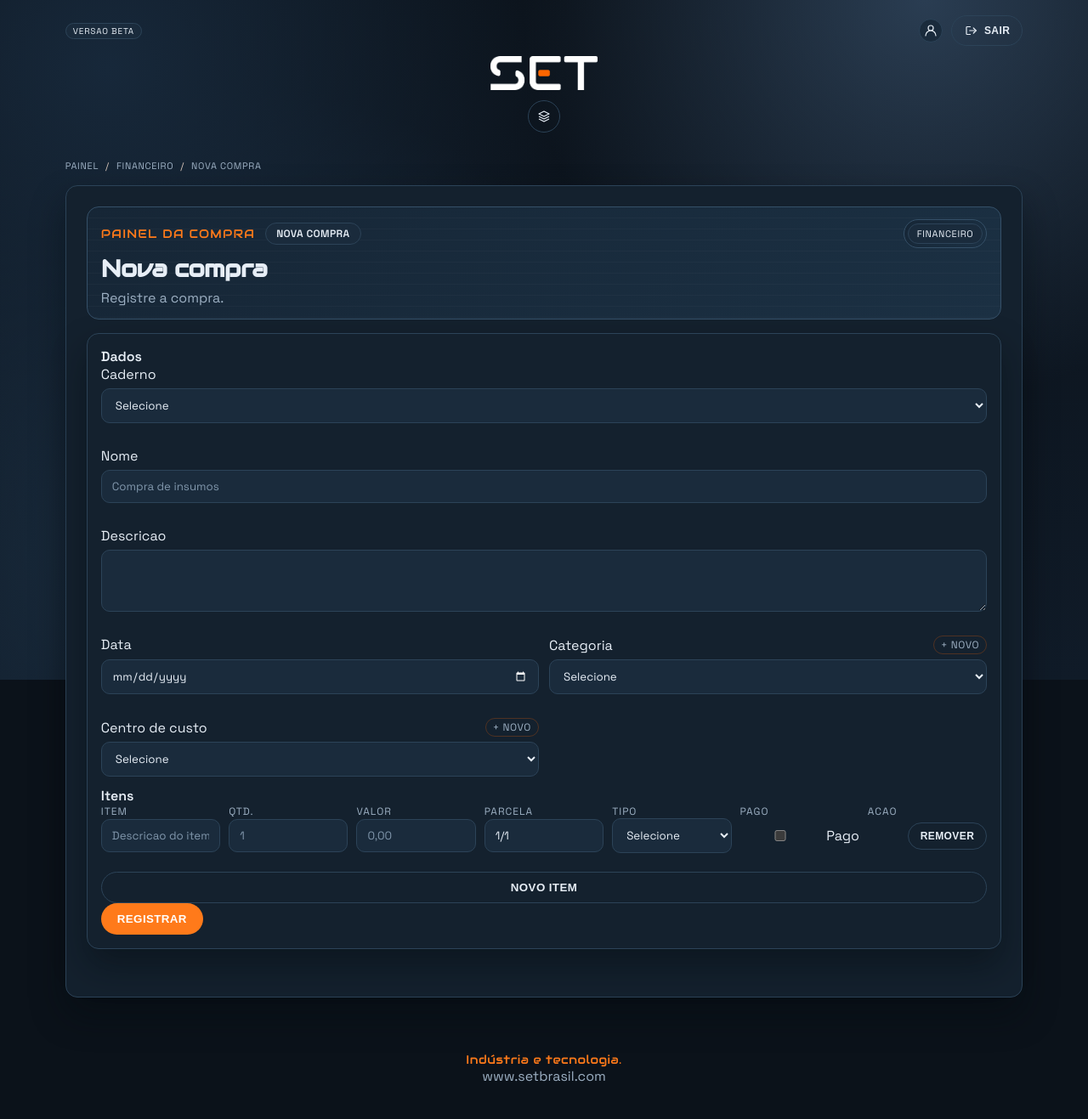
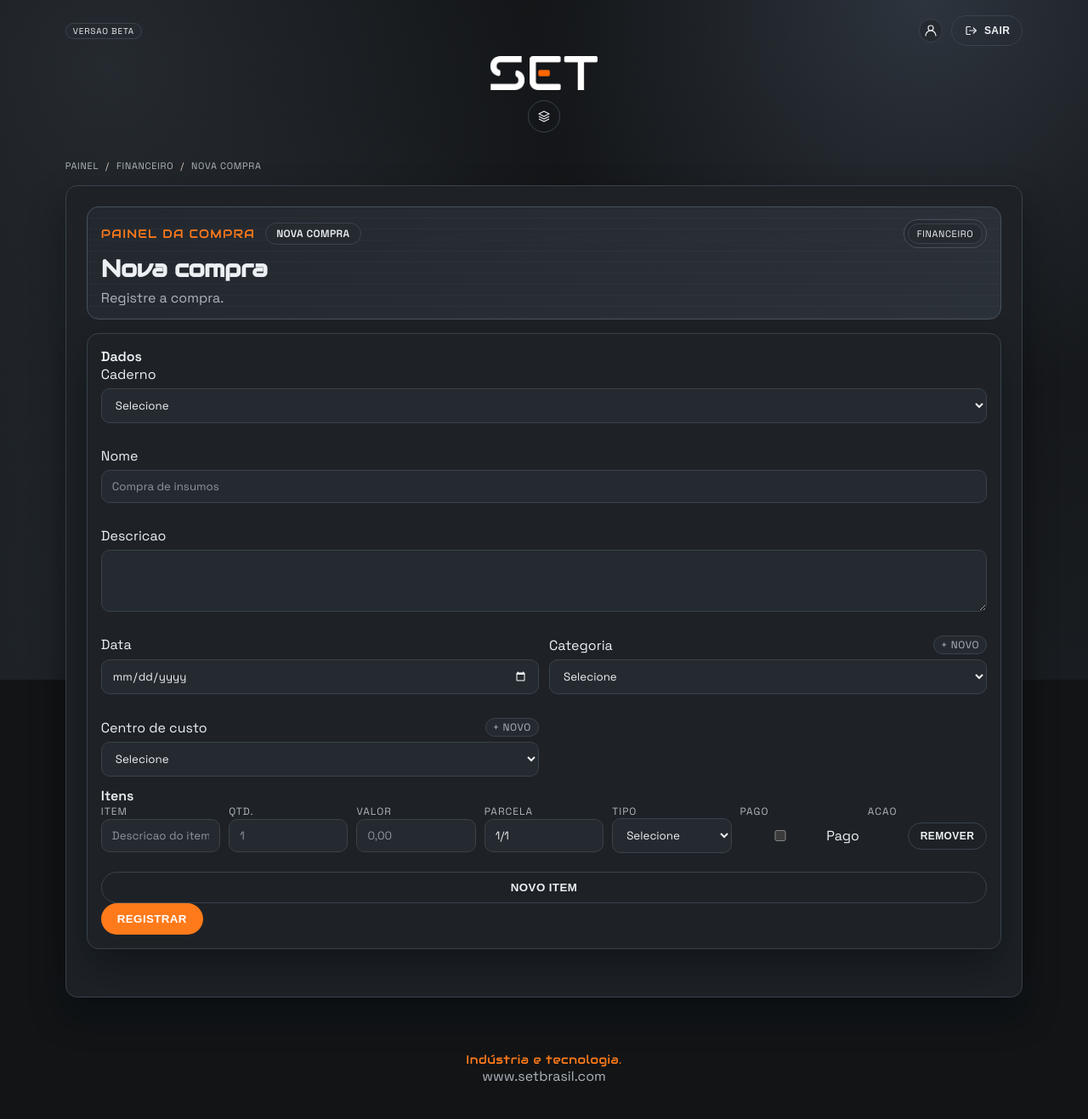
Before and after one commit to tallisonbarros/saas-set, a Django app: page /financeiro/nova/ in a window 1280 px wide. Shown: the whole page at 85% size. Run offline with Django 5.2, Linux system fonts and the light colour scheme; a user stored in the database is signed in; data comes from the database, SQL or seed files in the repository; both versions use the stored data as it was after the commit; data that the repository does not hold is empty.

Commit message:
ModoEscuro1.0

```diff
--- a/core/static/core/styles.css
+++ b/core/static/core/styles.css
@@ -1,16 +1,16 @@
 @import url("https://fonts.googleapis.com/css2?family=Audiowide&family=Space+Grotesk:wght@400;500;600&display=swap");
 
 :root {
-  --bg: #0b121a;
-  --bg-alt: #101b28;
-  --surface: #14212e;
-  --surface-soft: #1a2b3c;
-  --surface-strong: #223649;
-  --text: #e7eef6;
-  --muted: #9db0c3;
+  --bg: #121416;
+  --bg-alt: #191c20;
+  --surface: #1e2227;
+  --surface-soft: #252a30;
+  --surface-strong: #2d333b;
+  --text: #edf0f3;
+  --muted: #aeb5bd;
   --accent: #ff7a1a;
   --accent-soft: rgba(255, 122, 26, 0.18);
-  --border: #2c4358;
+  --border: #3a424c;
   --shadow: 0 20px 40px rgba(5, 10, 16, 0.45);
   --shadow-strong: 0 18px 30px rgba(5, 10, 16, 0.6);
   --radius: 14px;
@@ -32,9 +32,9 @@ body {
 .bg {
   position: fixed;
   inset: 0;
-  background: radial-gradient(circle at 10% 10%, #17283a 0%, transparent 40%),
-    radial-gradient(circle at 85% 0%, #2a3d52 0%, transparent 35%),
-    radial-gradient(circle at 20% 80%, #1b2f42 0%, transparent 45%),
+  background: radial-gradient(circle at 10% 10%, #252a30 0%, transparent 40%),
+    radial-gradient(circle at 85% 0%, #2d343d 0%, transparent 35%),
+    radial-gradient(circle at 20% 80%, #23292f 0%, transparent 45%),
     linear-gradient(180deg, var(--bg) 0%, var(--bg-alt) 100%);
   z-index: -1;
 }
@@ -1673,12 +1673,13 @@ body {
 .inline-pop summary {
   list-style: none;
   cursor: pointer;
-  border: 1px solid rgba(255, 102, 0, 0.25);
+  border: 1px solid var(--border);
   border-radius: 999px;
   padding: 2px 8px;
   font-size: 12px;
   text-transform: uppercase;
   letter-spacing: 0.6px;
+  background: var(--surface-soft);
   color: var(--muted);
 }
 
@@ -4085,7 +4088,7 @@ select {
 
 input::placeholder,
 textarea::placeholder {
-  color: #8197ac;
+  color: #8e959d;
 }
 
 input:focus,
@@ -4167,8 +4170,8 @@ select:focus {
 .page-hud,
 .finance-hud,
 .proposal-toolbar {
-  background: linear-gradient(135deg, #162636 0%, #1b3043 100%);
-  border-color: #355068;
+  background: linear-gradient(135deg, #23282f 0%, #2b3138 100%);
+  border-color: #48515c;
 }
 
 .finance-hud::after,
```
Also changed, not shown: other parts of core/static/core/styles.css (+42 -40 lines), db.sqlite3.
